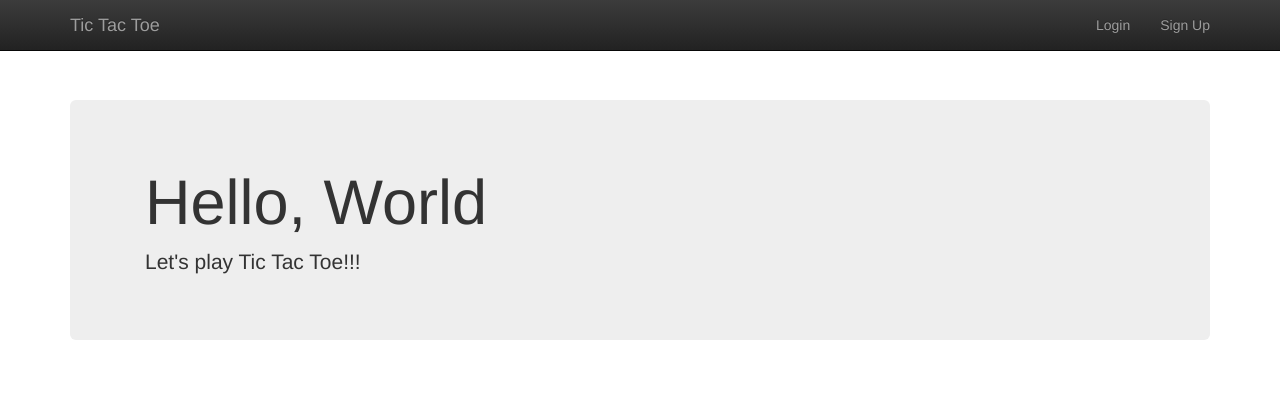
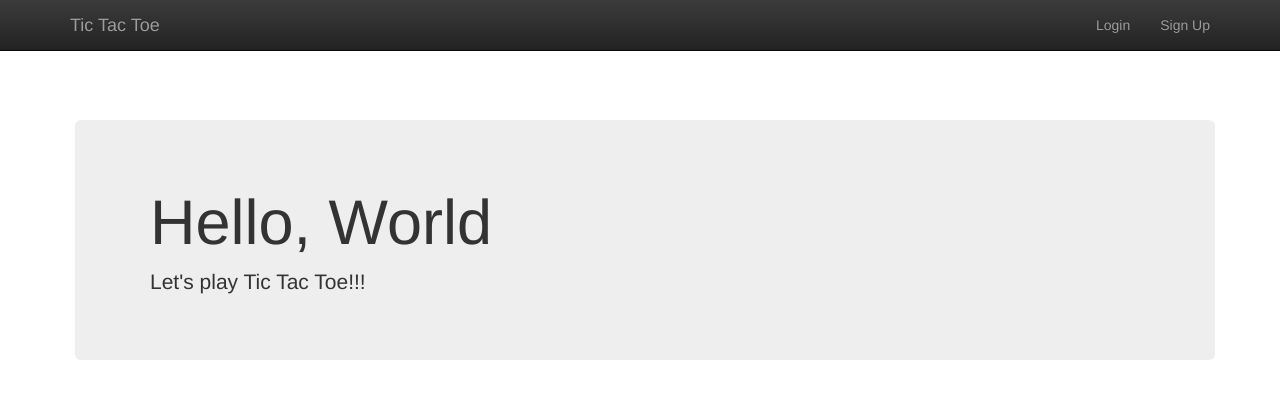
Before and after one commit to SKAUL05/tictactoe, a Django app: page / in a window 1280 px wide. Shown: the top 409 px of the page. Run offline with Django 3.2, Linux system fonts and the light colour scheme; some libraries are stand-ins or nearby versions.

Commit message:
CSS Changes

```diff
--- a/templates/base.html
+++ b/templates/base.html
@@ -16,8 +16,9 @@
             <link rel="stylesheet" href="{% static 'css/bootstrap.min.css' %}">
             <style>
                 body {
-                    padding-top: 100px;
+                    padding-top: 120px;
                     padding-bottom: 20px;
+                    padding-left: 10px;
                 }
             </style>
             <link rel="stylesheet" href="{% static 'css/bootstrap-theme.min.css' %}">
```
